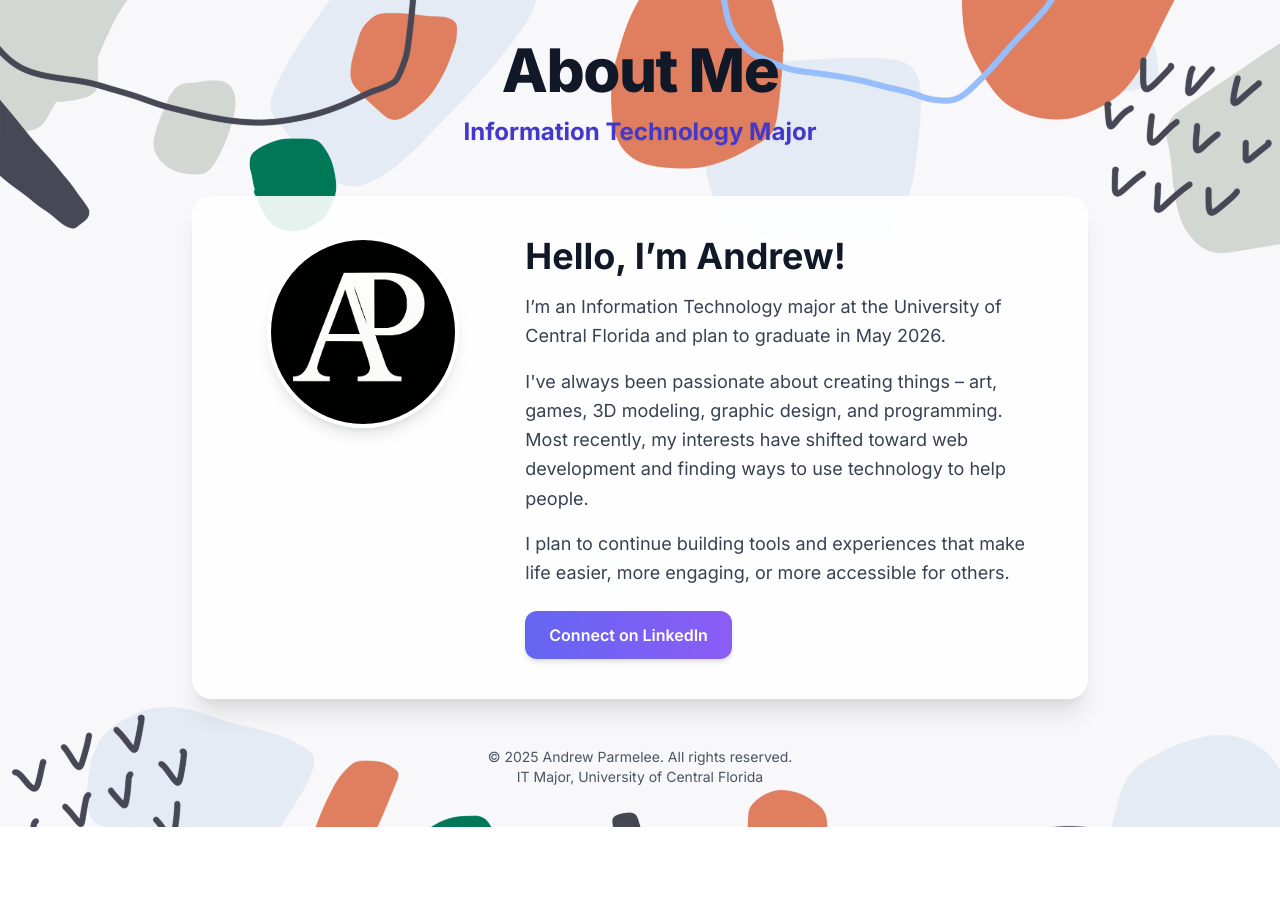
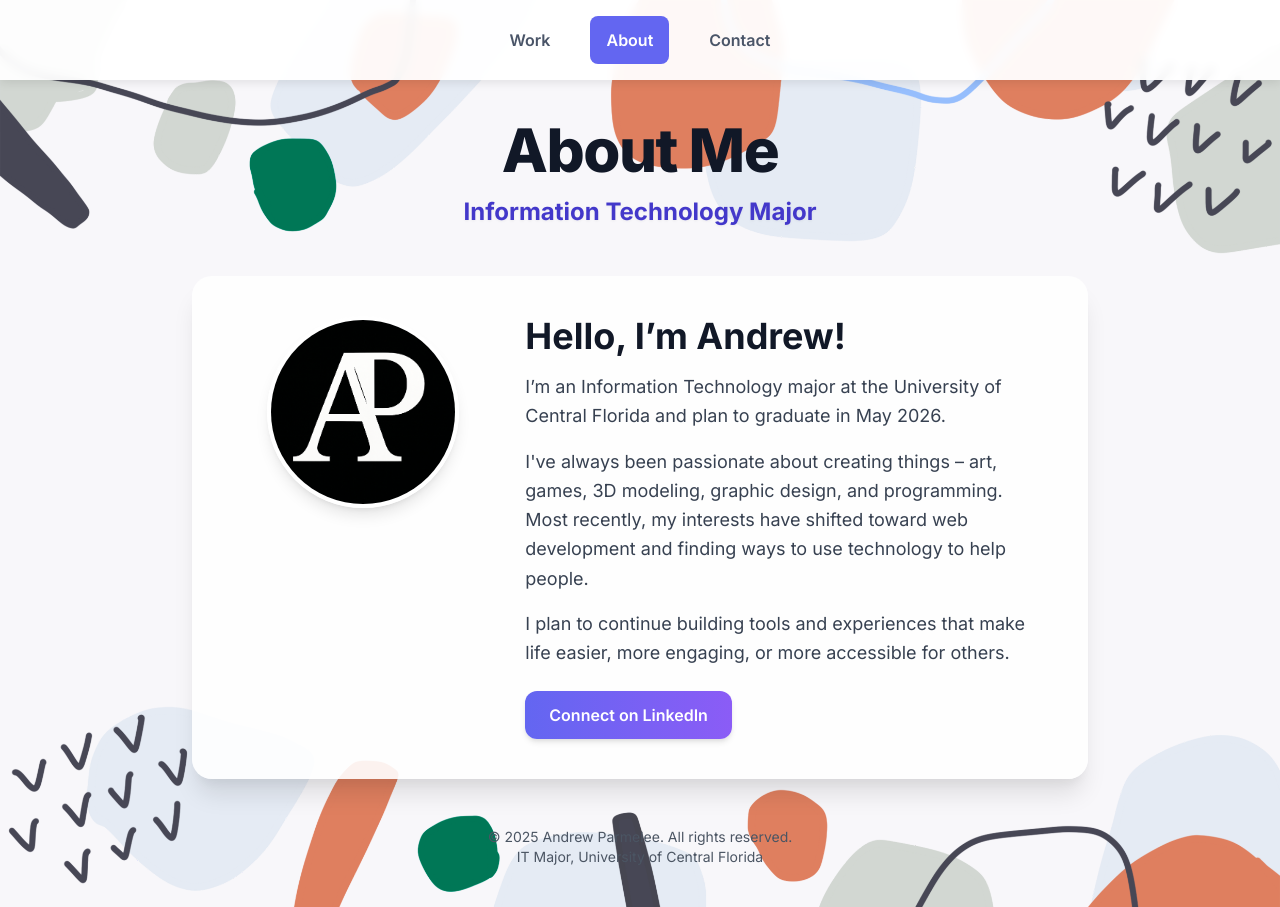
Before and after one commit to alparmelee/My_Portfolio, a plain HTML site: page about.html in a window 1280 px wide. Before the commit the page ends 827 px from the top, so only its background shows below. Drawn offline with nearby package versions, Linux system fonts and the light colour scheme.

Commit message:
Update about.html

```diff
--- a/about.html
+++ b/about.html
@@ -63,10 +63,50 @@
         .animate-fade-in-down {
             animation: fadeInDown 1s ease-out forwards;
         }
+
+        /* Navigation Bar Styles */
+        .navbar {
+            background-color: rgba(255, 255, 255, 0.95);
+            box-shadow: 0 2px 10px rgba(0, 0, 0, 0.1);
+            position: fixed;
+            top: 0;
+            left: 0;
+            width: 100%;
+            z-index: 1000;
+            backdrop-filter: blur(5px); /* Optional: adds a blur effect */
+        }
+        .navbar-link {
+            color: #4a5568; /* Darker grey for links */
+            font-weight: 600;
+            padding: 0.75rem 1rem;
+            border-radius: 0.5rem;
+            transition: all 0.2s ease-in-out;
+        }
+        .navbar-link:hover {
+            background-color: #e2e8f0; /* Light grey on hover */
+            color: #2d3748; /* Darker text on hover */
+        }
+        .navbar-link.active {
+            background-color: #6366f1; /* Primary color for active link */
+            color: white;
+        }
+        .navbar-link.active:hover {
+            background-color: #4f46e5; /* Darker primary on hover */
+        }
     </style>
 </head>
 <body class="antialiased min-h-screen flex flex-col items-center py-10 px-4 sm:px-6 lg:px-8">
-    <header class="text-center mb-12 w-full max-w-2xl animate-fade-in-down">
+
+    <!-- Navigation Bar -->
+    <nav class="navbar w-full py-4 px-6 flex justify-center">
+        <div class="flex space-x-6">
+            <a href="index.html" class="navbar-link">Work</a>
+            <a href="about.html" class="navbar-link active">About</a>
+            <a href="contact.html" class="navbar-link">Contact</a>
+        </div>
+    </nav>
+
+    <header class="text-center mb-12 w-full max-w-2xl animate-fade-in-down mt-20"> <!-- Added mt-20 for space below navbar -->
         <h1 class="text-5xl sm:text-6xl font-extrabold text-gray-900 mb-4 leading-tight tracking-tight">
             About Me
         </h1>
```
